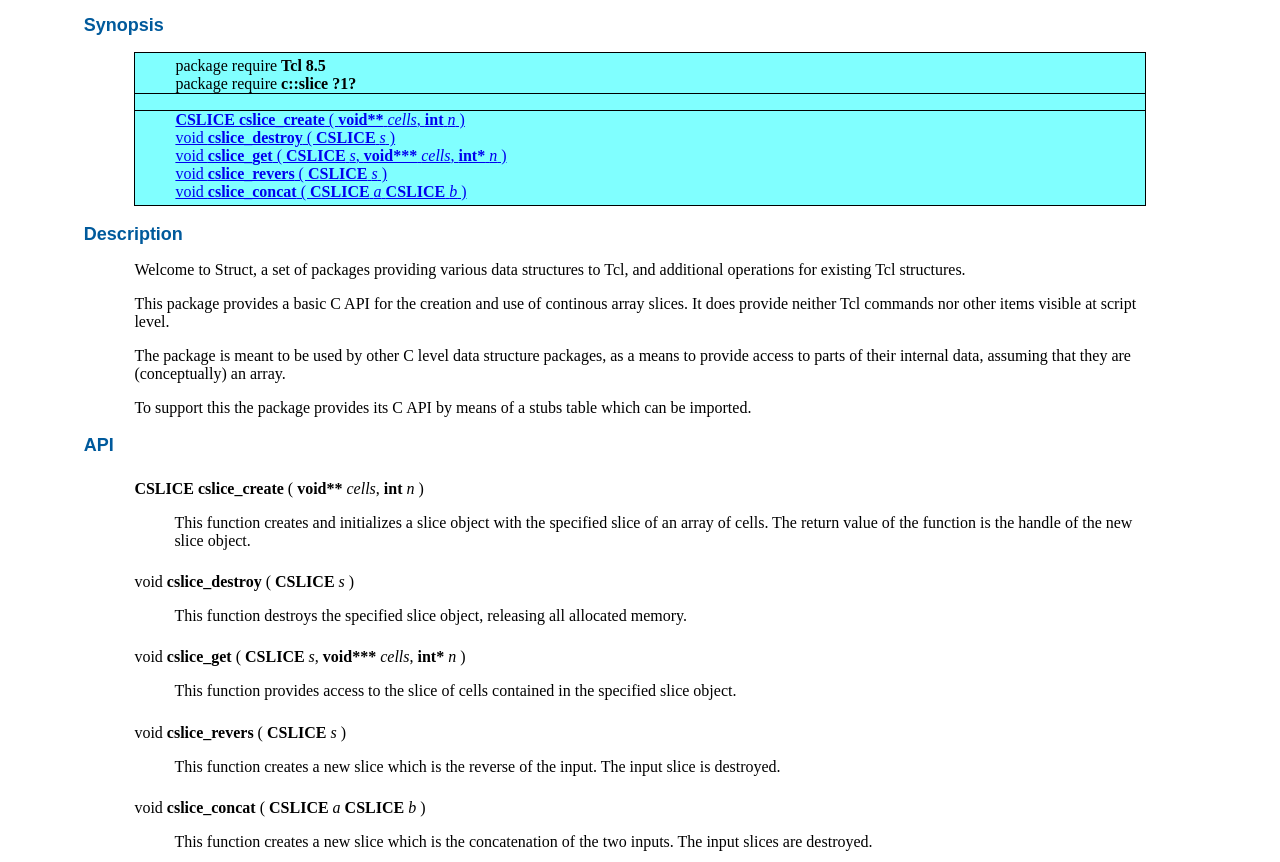
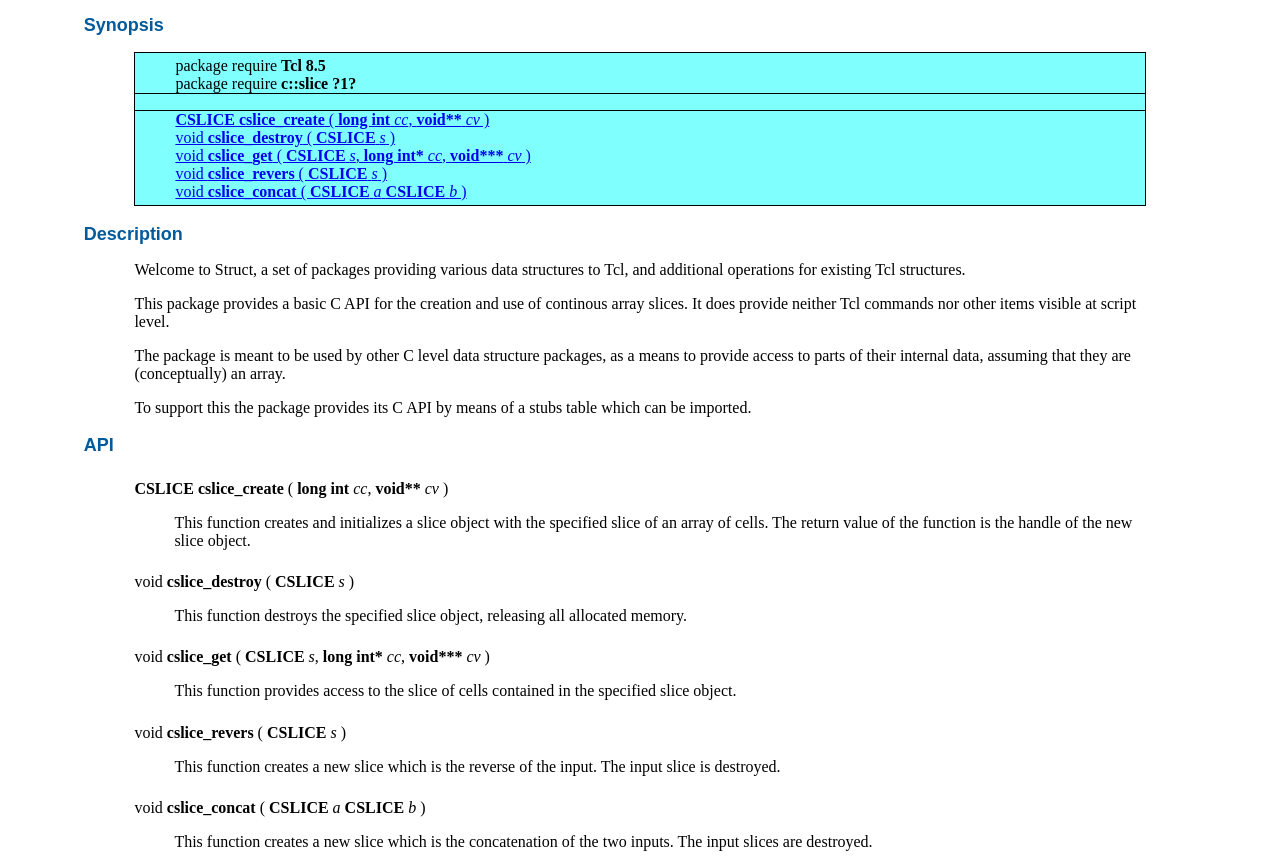
Before and after one commit to andreas-kupries/struct, a plain HTML site: page embedded/cslice/www/cslice/files/cslice.html in a window 1280 px wide. Shown: the part 364-1226 px from the top of the page. Drawn offline with Linux system fonts and the light colour scheme.

Commit message:
c::slice : Major API change. Switched the order of cell/#cell arguments in create/get, to match Tcl's standard of xxxc/xxxv (arg, obj). Updated documentation, and all users (c::stack, struct::stack/C). Regenerated embedded.

```diff
--- a/embedded/cslice/www/cslice/files/cslice.html
+++ b/embedded/cslice/www/cslice/files/cslice.html
@@ -125,9 +125,9 @@
 <li>package require <b class="pkgname">c::slice <span class="opt">?1?</span></b></li>
 </ul>
 <ul class="syntax">
-<li><a href="#1"><b class="type">CSLICE</b> <b class="function">cslice_create</b> ( <b class="type">void**</b> <i class="arg">cells</i>, <b class="type">int</b> <i class="arg">n</i> )</a></li>
+<li><a href="#1"><b class="type">CSLICE</b> <b class="function">cslice_create</b> ( <b class="type">long int</b> <i class="arg">cc</i>, <b class="type">void**</b> <i class="arg">cv</i> )</a></li>
 <li><a href="#2">void <b class="function">cslice_destroy</b> ( <b class="type">CSLICE</b> <i class="arg">s</i> )</a></li>
-<li><a href="#3">void <b class="function">cslice_get</b> ( <b class="type">CSLICE</b> <i class="arg">s</i>, <b class="type">void***</b> <i class="arg">cells</i>, <b class="type">int*</b> <i class="arg">n</i> )</a></li>
+<li><a href="#3">void <b class="function">cslice_get</b> ( <b class="type">CSLICE</b> <i class="arg">s</i>, <b class="type">long int*</b> <i class="arg">cc</i>, <b class="type">void***</b> <i class="arg">cv</i> )</a></li>
 <li><a href="#4">void <b class="function">cslice_revers</b> ( <b class="type">CSLICE</b> <i class="arg">s</i> )</a></li>
 <li><a href="#5">void <b class="function">cslice_concat</b> ( <b class="type">CSLICE</b> <i class="arg">a</i> <b class="type">CSLICE</b> <i class="arg">b</i> )</a></li>
 </ul>
@@ -147,14 +147,14 @@ stubs table which can be imported.</p>
 </div>
 <div id="section2" class="section"><h2><a name="section2">API</a></h2>
 <dl class="definitions">
-<dt><a name="1"><b class="type">CSLICE</b> <b class="function">cslice_create</b> ( <b class="type">void**</b> <i class="arg">cells</i>, <b class="type">int</b> <i class="arg">n</i> )</a></dt>
+<dt><a name="1"><b class="type">CSLICE</b> <b class="function">cslice_create</b> ( <b class="type">long int</b> <i class="arg">cc</i>, <b class="type">void**</b> <i class="arg">cv</i> )</a></dt>
 <dd><p>This function creates and initializes a slice object with the
 specified slice of an array of cells. The return value of the function
 is the handle of the new slice object.</p></dd>
 <dt><a name="2">void <b class="function">cslice_destroy</b> ( <b class="type">CSLICE</b> <i class="arg">s</i> )</a></dt>
 <dd><p>This function destroys the specified slice object, releasing all
 allocated memory.</p></dd>
-<dt><a name="3">void <b class="function">cslice_get</b> ( <b class="type">CSLICE</b> <i class="arg">s</i>, <b class="type">void***</b> <i class="arg">cells</i>, <b class="type">int*</b> <i class="arg">n</i> )</a></dt>
+<dt><a name="3">void <b class="function">cslice_get</b> ( <b class="type">CSLICE</b> <i class="arg">s</i>, <b class="type">long int*</b> <i class="arg">cc</i>, <b class="type">void***</b> <i class="arg">cv</i> )</a></dt>
 <dd><p>This function provides access to the slice of cells contained in the
 specified slice object.</p></dd>
 <dt><a name="4">void <b class="function">cslice_revers</b> ( <b class="type">CSLICE</b> <i class="arg">s</i> )</a></dt>
```
Also changed, not shown: 5 other files.
